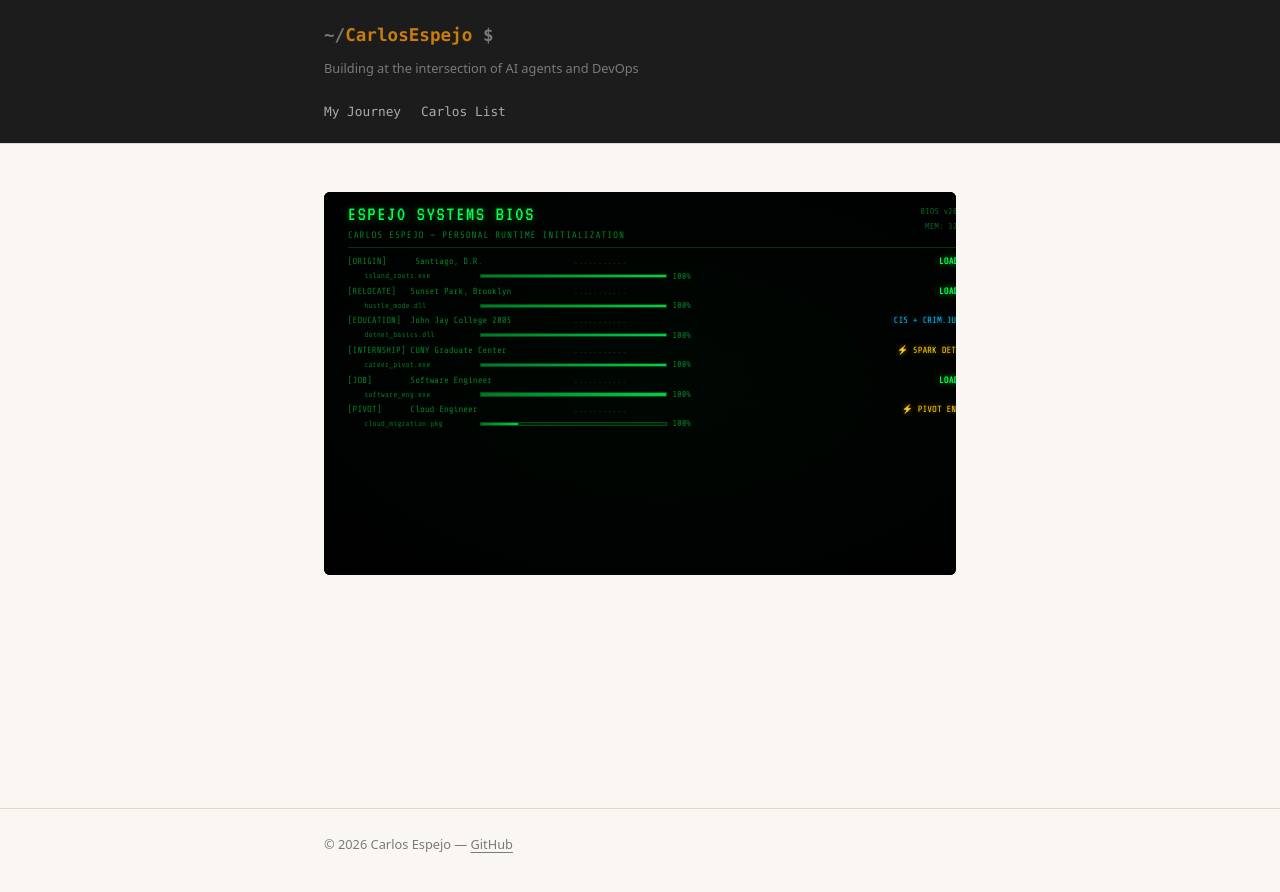
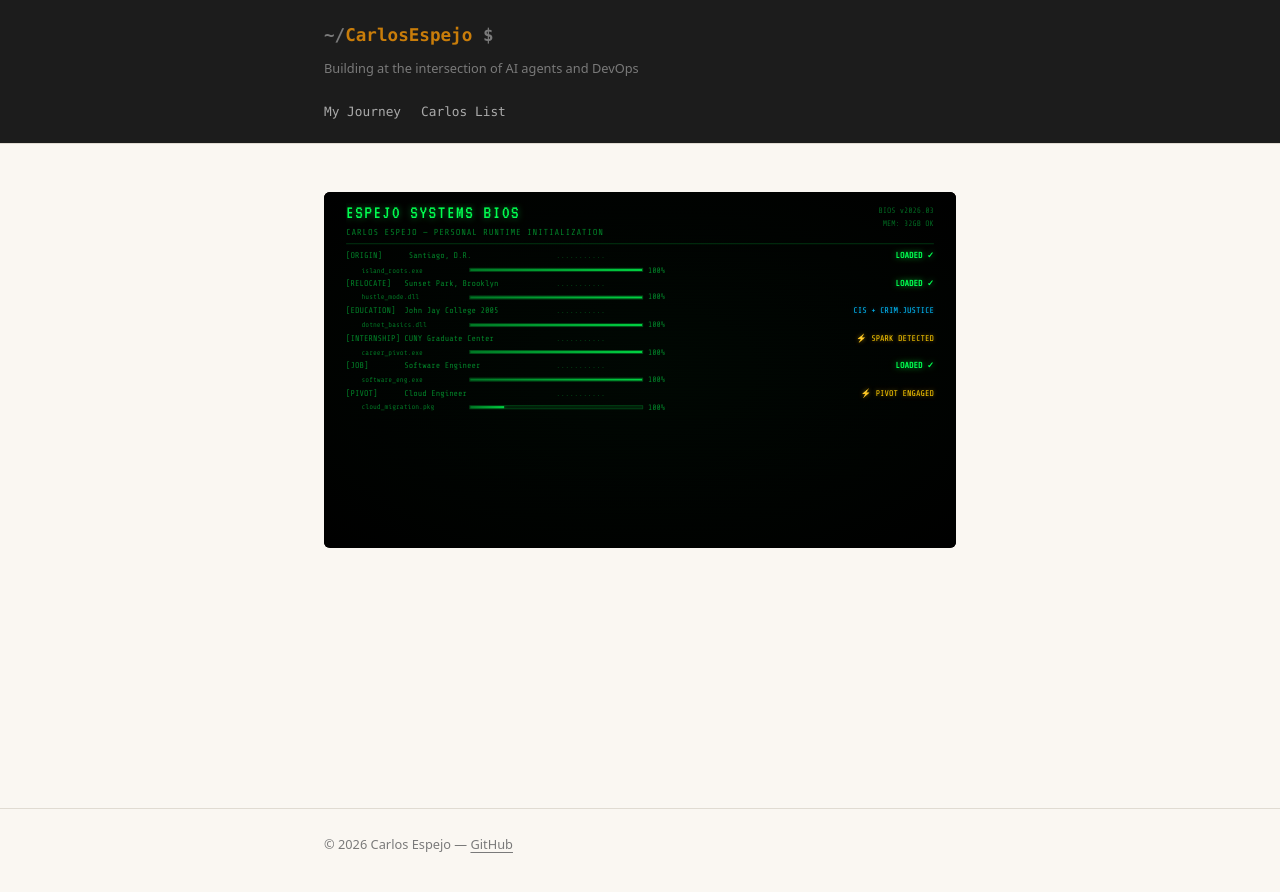
Before and after one commit to CarlosEspejo/carlosespejo.github.io, a Jekyll site: the page built from journey.html, in a window 1280 px wide. Shown: the top 892 px of the page. Built offline with Jekyll 4.4.1, drawn with Linux system fonts in a browser that asks for light colours.

Commit message:
Rewrite BIOS animation from handoff spec with synchronous JS scaling
- Add white-space: nowrap to prevent text wrapping at any scale
- Run scale() synchronously after element renders (not on load event)
- Use clientWidth for reliable dimension reading

Co-Authored-By: Claude Sonnet 4.6 <noreply@anthropic.com>

```diff
--- a/journey.html
+++ b/journey.html
@@ -11,6 +11,7 @@ title: My Journey
   background: #000;
   border-radius: 6px;
   overflow: hidden;
+  position: relative;
 }
 
 .ce-wrap {
@@ -21,16 +22,6 @@ title: My Journey
   background: #000;
   font-family: 'Share Tech Mono', monospace;
   transform-origin: top left;
-  /* Scale to fit container on all screen sizes */
-  zoom: 0.85; /* desktop: 680px content area */
-}
-
-@media (max-width: 750px) {
-  .ce-wrap { zoom: 0.55; }
-}
-
-@media (max-width: 500px) {
-  .ce-wrap { zoom: 0.41; }
 }
 
 .ce-crt {
@@ -54,6 +45,7 @@ title: My Journey
   border-bottom: 1px solid rgba(0,255,80,0.2);
   padding-bottom: 4px; margin-bottom: 7px;
   animation: ce-fadeIn 0.3s ease-out both;
+  overflow: hidden;
 }
 
 .ce-bios-right {
@@ -68,11 +60,13 @@ title: My Journey
   letter-spacing: 2px;
   text-shadow: 0 0 10px rgba(0,255,80,0.5);
   line-height: 1;
+  white-space: nowrap;
 }
 
 .ce-bios-sub {
   font-size: 11px; color: rgba(0,255,80,0.5);
   margin-top: 3px; letter-spacing: 1px;
+  white-space: nowrap;
 }
 
 .ce-boot-lines { flex: 1; display: flex; flex-direction: column; }
@@ -84,6 +78,7 @@ title: My Journey
   color: rgba(0,255,80,0.85);
   line-height: 1.6;
   animation: ce-lineIn 0.1s ease-out forwards;
+  white-space: nowrap;
 }
 
 .ce-line.l1 { animation-delay: 0.4s; }
@@ -98,16 +93,17 @@ title: My Journey
 @keyframes ce-lineIn { to { opacity: 1; } }
 
 .ce-label { color: rgba(0,255,80,0.5); min-width: 260px; }
-.ce-dots  { color: rgba(0,255,80,0.3); flex: 1; overflow: hidden; white-space: nowrap; }
+.ce-dots  { color: rgba(0,255,80,0.3); flex: 1; overflow: hidden; }
 
-.ce-ok   { color: #00ff50; font-weight: bold; text-shadow: 0 0 8px rgba(0,255,80,0.7); white-space: nowrap; }
-.ce-warn { color: #ffcc00; text-shadow: 0 0 6px rgba(255,200,0,0.5); white-space: nowrap; }
-.ce-info { color: #00bfff; text-shadow: 0 0 6px rgba(0,191,255,0.4); white-space: nowrap; }
+.ce-ok   { color: #00ff50; font-weight: bold; text-shadow: 0 0 8px rgba(0,255,80,0.7); }
+.ce-warn { color: #ffcc00; text-shadow: 0 0 6px rgba(255,200,0,0.5); }
+.ce-info { color: #00bfff; text-shadow: 0 0 6px rgba(0,191,255,0.4); }
 
 .ce-bar-wrap {
   display: flex; align-items: center; gap: 6px;
   opacity: 0;
   animation: ce-lineIn 0.1s ease-out forwards;
+  white-space: nowrap;
 }
 
 .ce-bar-wrap.b1 { animation-delay: 0.5s; }
@@ -158,6 +154,7 @@ title: My Journey
   animation: ce-lineIn 0.3s ease-out 7.2s forwards;
   background: rgba(0,255,80,0.05);
   box-shadow: 0 0 20px rgba(0,255,80,0.1);
+  white-space: nowrap;
 }
 
 .ce-final-name {
@@ -181,8 +178,8 @@ title: My Journey
 @keyframes ce-fadeIn { from { opacity: 0; } to { opacity: 1; } }
 </style>
 
-<div class="ce-outer">
-  <div class="ce-wrap">
+<div class="ce-outer" id="ce-outer">
+  <div class="ce-wrap" id="ce-wrap">
     <div class="ce-crt"></div>
     <div class="ce-scanlines"></div>
 
@@ -191,7 +188,7 @@ title: My Journey
       <div class="ce-bios-header">
         <span class="ce-bios-right">BIOS v2026.03<br>MEM: 32GB OK</span>
         <div class="ce-bios-title">ESPEJO SYSTEMS BIOS</div>
-        <div class="ce-bios-sub">CARLOS ESPEJO — PERSONAL RUNTIME INITIALIZATION</div>
+        <div class="ce-bios-sub">CARLOS ESPEJO &mdash; PERSONAL RUNTIME INITIALIZATION</div>
       </div>
 
       <div class="ce-boot-lines">
@@ -287,10 +284,29 @@ title: My Journey
       </div>
 
       <div class="ce-final-banner">
-        <div class="ce-final-name">CARLOS ESPEJO v2026 — READY<span class="ce-cursor"></span></div>
-        <div class="ce-final-status">▶ SYSTEM OPERATIONAL · NYC</div>
+        <div class="ce-final-name">CARLOS ESPEJO v2026 &mdash; READY<span class="ce-cursor"></span></div>
+        <div class="ce-final-status">&#9658; SYSTEM OPERATIONAL &middot; NYC</div>
       </div>
 
     </div>
   </div>
 </div>
+
+<!-- Runs synchronously so clientWidth is available immediately -->
+<script>
+(function () {
+  function scale() {
+    var outer = document.getElementById('ce-outer');
+    var wrap  = document.getElementById('ce-wrap');
+    if (!outer || !wrap) return;
+    var w = outer.clientWidth;
+    if (!w) return;
+    var s = w / 800;
+    wrap.style.transform = 'scale(' + s + ')';
+    wrap.style.transformOrigin = 'top left';
+    outer.style.height = Math.round(450 * s) + 'px';
+  }
+  scale();
+  window.addEventListener('resize', scale);
+}());
+</script>
```
